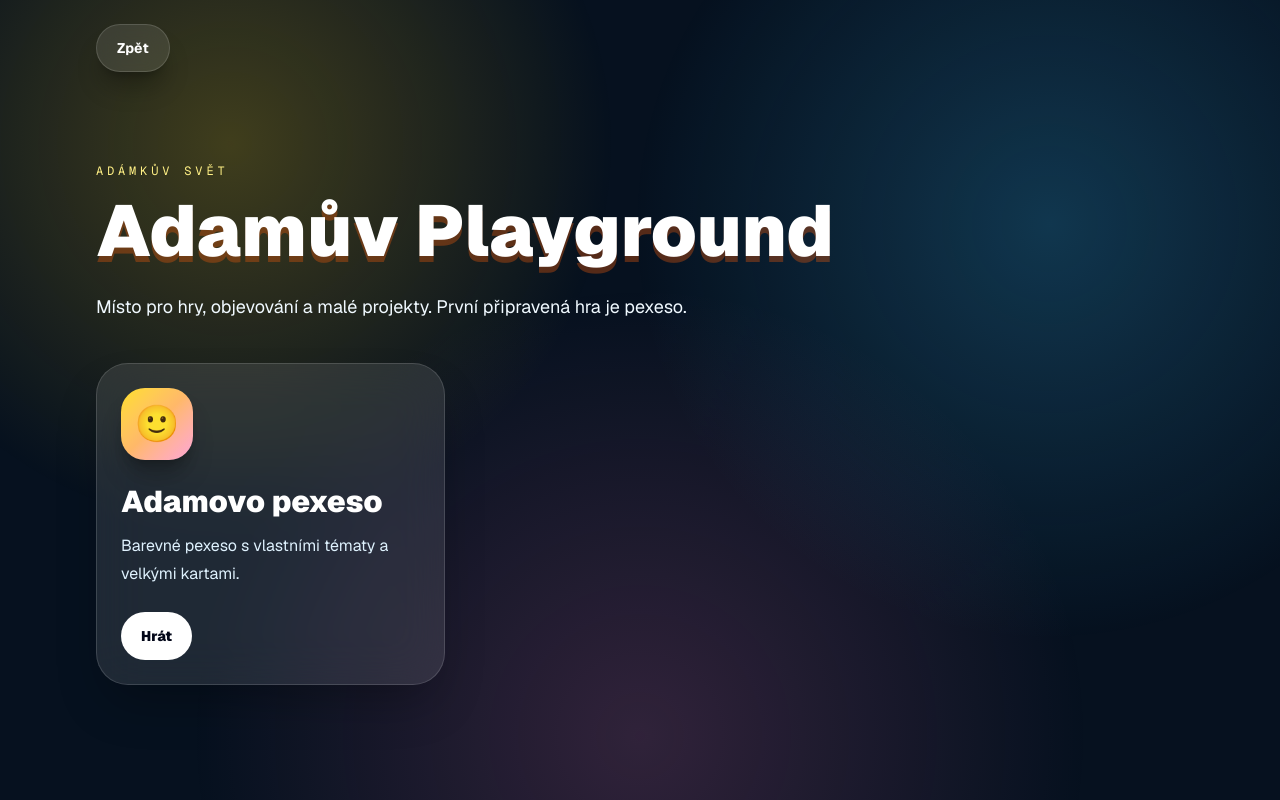
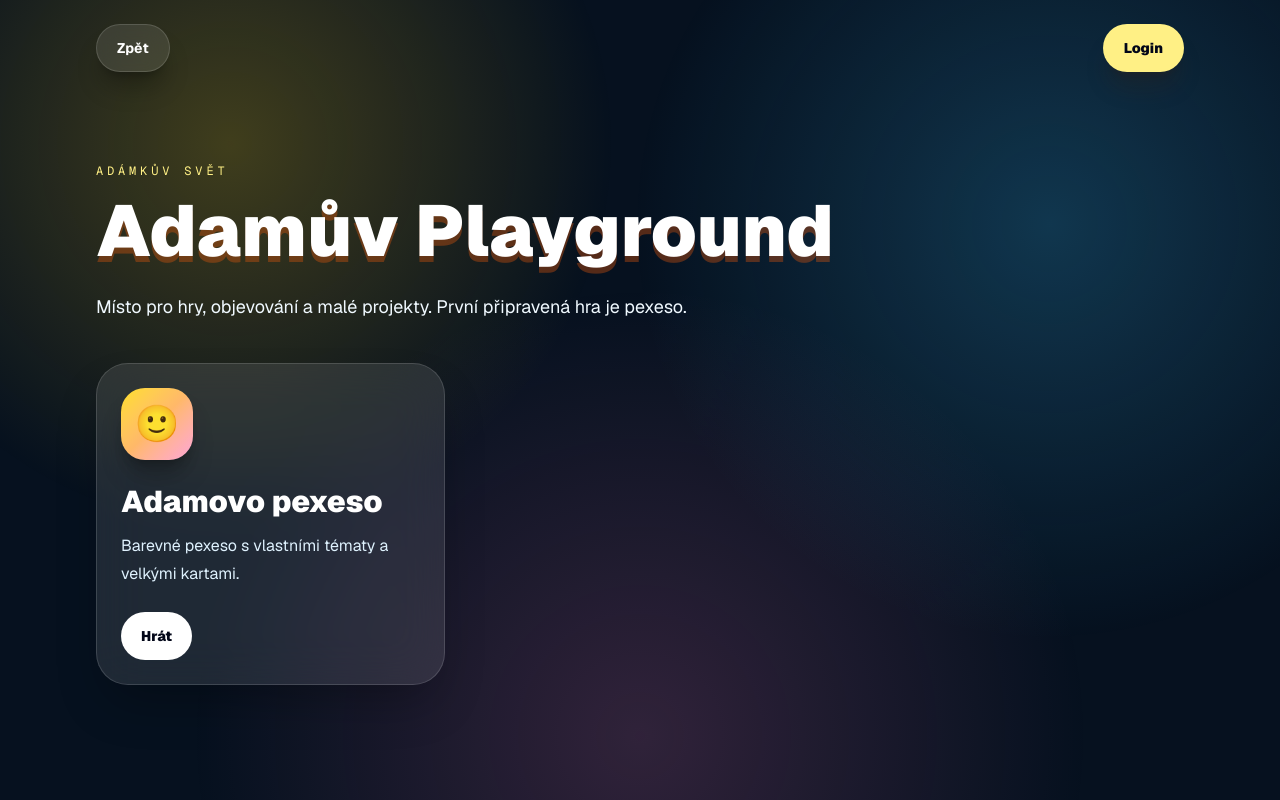
Before and after one commit to vhavelka1/HAVELKAVIT, a Next.js app: page /adamek in a window 1280 px wide. Built offline with nearby package versions, Linux system fonts and the light colour scheme.

Commit message:
Add Adamek admin login link

```diff
--- a/app/adamek/page.tsx
+++ b/app/adamek/page.tsx
@@ -25,6 +25,12 @@ export default function AdamekPage() {
             className="inline-flex h-12 items-center rounded-full border border-white/14 bg-white/10 px-5 text-sm font-bold text-white shadow-xl shadow-black/25 backdrop-blur-md transition-colors hover:bg-white/16"
           >
             Zpět
+          </Link>
+          <Link
+            href="/adamek/admin"
+            className="inline-flex h-12 items-center rounded-full border border-yellow-200/30 bg-yellow-200 px-5 text-sm font-black text-slate-950 shadow-xl shadow-yellow-950/20 transition-colors hover:bg-white"
+          >
+            Login
           </Link>
         </header>
 
```
